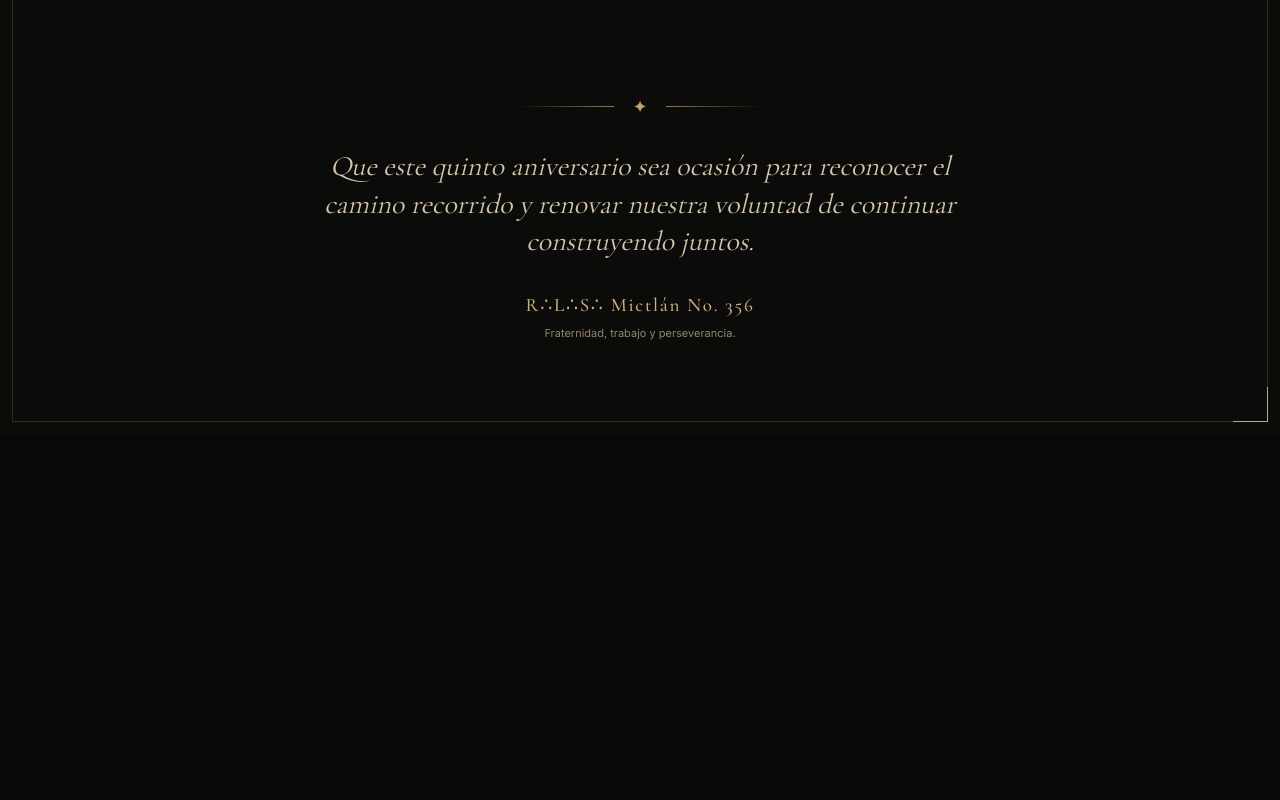
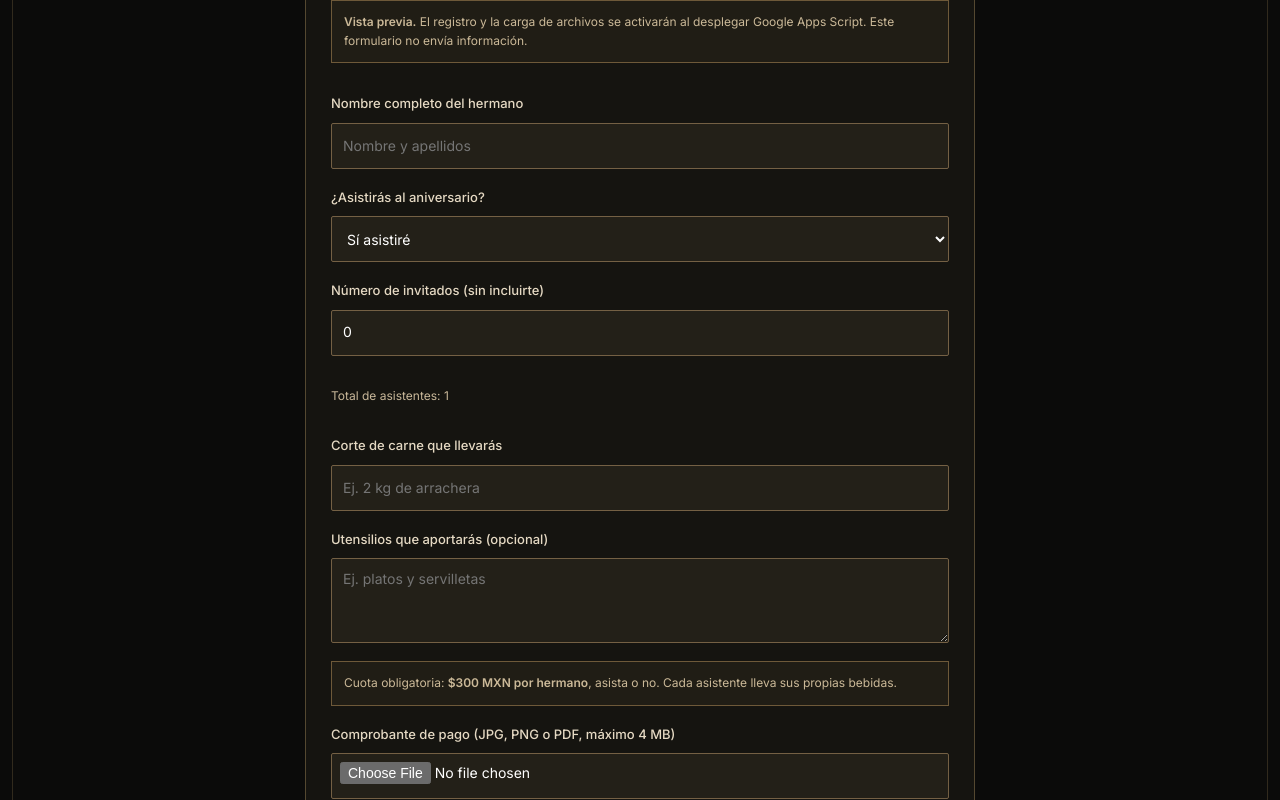
Before and after one commit to rlsmictlan356/mictlan356-web, a Next.js app: page /aniversario in a window 1280 px wide. Shown: the part 3060-3860 px from the top of the page. Before the commit the page ends 3494 px from the top, so only its background shows below. Built offline with nearby package versions, Linux system fonts and the light colour scheme; no server answers.

Commit message:
feat: anniversary registration UI with pending Apps Script embed

```diff
--- /dev/null
+++ b/app/aniversario/RegistrationForm.tsx
@@ -0,0 +1,77 @@
+"use client";
+
+import { useState } from "react";
+
+export default function RegistrationForm({ iframeUrl }: { iframeUrl: string }) {
+  const [attending, setAttending] = useState("si");
+  const [guests, setGuests] = useState(0);
+  const [name, setName] = useState("");
+
+  // The real Apps Script form is embedded only when its deployment URL is configured.
+  if (/^https:\/\/script\.google\.com\/macros\/s\/[^/]+\/exec(?:\?.*)?$/.test(iframeUrl)) {
+    return (
+      <div className="ann-form-shell">
+        <iframe
+          title="Formulario de registro del V Aniversario y carga de comprobante"
+          src={iframeUrl}
+          loading="lazy"
+          referrerPolicy="strict-origin-when-cross-origin"
+        />
+        <p className="ann-form-calc">
+          ¿No aparece el formulario?{" "}
+          <a href={iframeUrl} target="_blank" rel="noopener noreferrer">
+            Abrir registro en una pestaña nueva
+          </a>
+        </p>
+      </div>
+    );
+  }
+
+  return (
+    <div className="ann-form-shell">
+      <form className="ann-form-preview" onSubmit={(event) => event.preventDefault()}>
+        <p className="ann-preview-note">
+          <strong>Vista previa.</strong> El registro y la carga de archivos se
+          activarán al desplegar Google Apps Script. Este formulario no envía información.
+        </p>
+        <label>
+          Nombre completo del hermano
+          <input type="text" placeholder="Nombre y apellidos" value={name} onChange={(e) => setName(e.target.value)} />
+        </label>
+        <label>
+          ¿Asistirás al aniversario?
+          <select value={attending} onChange={(e) => { setAttending(e.target.value); setGuests(0); }}>
+            <option value="si">Sí asistiré</option>
+            <option value="no">No asistiré</option>
+          </select>
+        </label>
+        {attending === "si" && (
+          <>
+            <label>
+              Número de invitados (sin incluirte)
+              <input type="number" min={0} max={30} value={guests} onChange={(e) => setGuests(Math.max(0, Number(e.target.value) || 0))} />
+            </label>
+            <p className="ann-form-calc">Total de asistentes: {1 + guests}</p>
+            <label>
+              Corte de carne que llevarás
+              <input type="text" placeholder="Ej. 2 kg de arrachera" />
+            </label>
+            <label>
+              Utensilios que aportarás (opcional)
+              <textarea placeholder="Ej. platos y servilletas" />
+            </label>
+          </>
+        )}
+        <div className="ann-preview-note">
+          Cuota obligatoria: <strong>$300 MXN por hermano</strong>, asista o no.
+          Cada asistente lleva sus propias bebidas.
+        </div>
+        <label>
+          Comprobante de pago (JPG, PNG o PDF, máximo 4 MB)
+          <input type="file" accept="image/jpeg,image/png,application/pdf" />
+        </label>
+        <button type="submit" disabled>Confirmar y enviar registro</button>
+      </form>
+    </div>
+  );
+}
```
